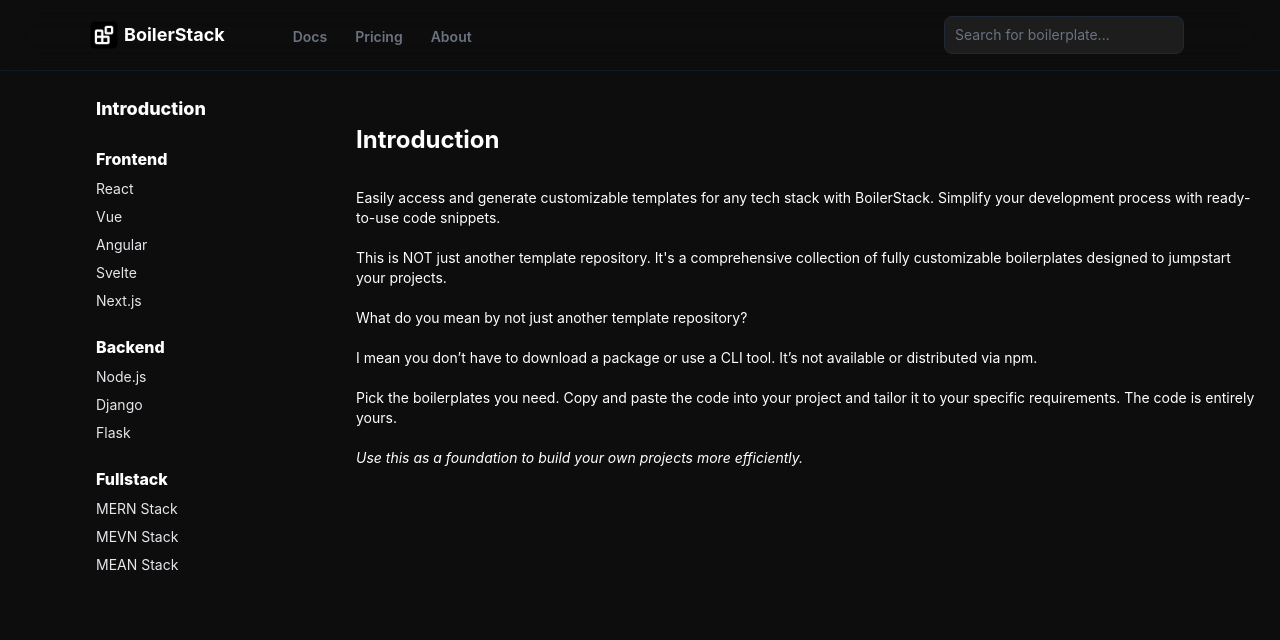
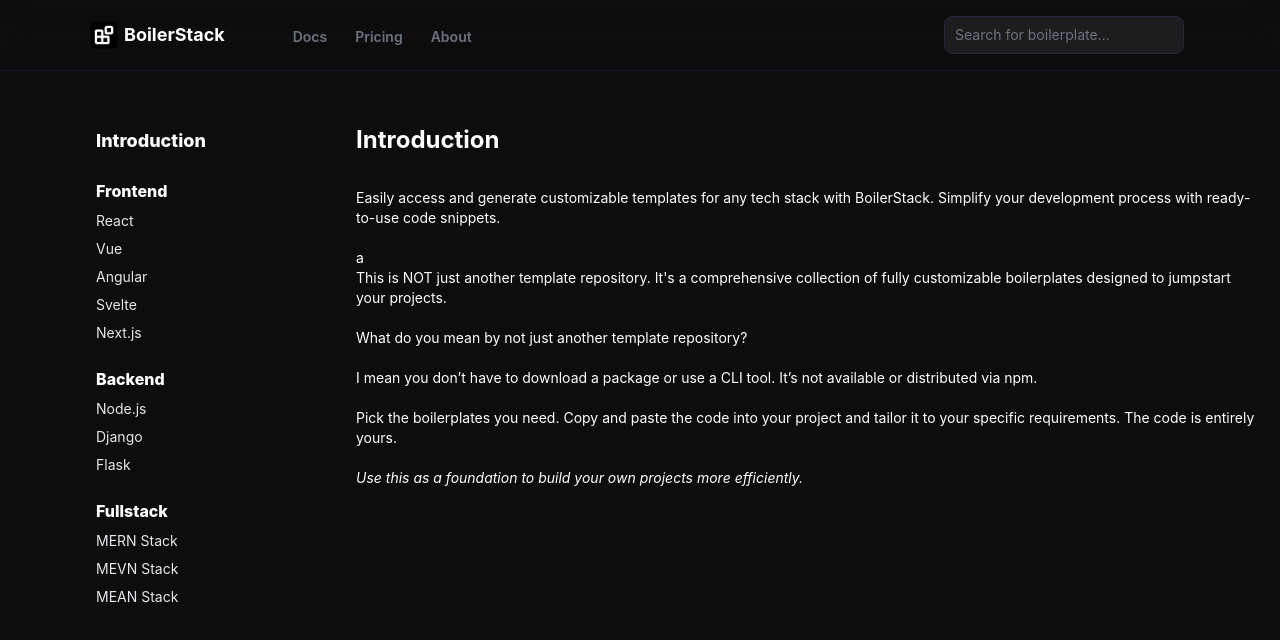
Before and after one commit to yashmandi/boilerstack, a React (Vite) app: page /docs in a window 1280 px wide. Shown: the top 640 px of the page. Built offline with nearby package versions, Linux system fonts and the light colour scheme; a web font is replaced by a local one.

Commit message:
intro ui fix

```diff
--- a/src/pages/Intro.jsx
+++ b/src/pages/Intro.jsx
@@ -10,7 +10,7 @@ const Intro = () => {
           with BoilerStack. Simplify your development process with ready-to-use
           code snippets.
         </p>
-        <br />
+        <br />a
         <p>
           This is NOT just another template repository. It's a comprehensive
           collection of fully customizable boilerplates designed to jumpstart
--- a/src/pages/Sidebar.jsx
+++ b/src/pages/Sidebar.jsx
@@ -9,7 +9,7 @@ const SidebarMenu = ({ setActiveTab }) => {
   };
 
   return (
-    <ul className="space-y-2  pl-16 pt-2 h-  w-80  border-gray-900">
+    <ul className="space-y-2  pl-16 pt-10 h-  w-80  border-gray-900">
       {/* Frontend Section */}
       <li>
         <button
```
